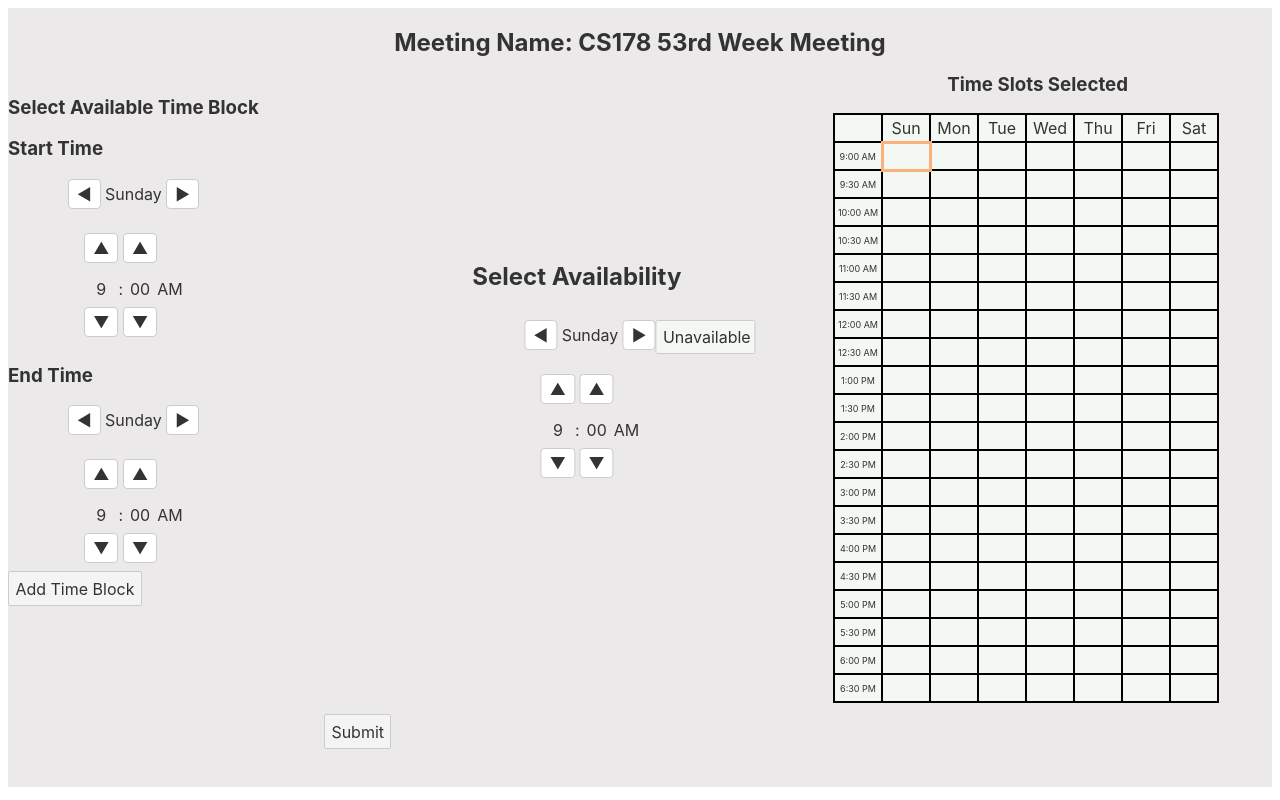
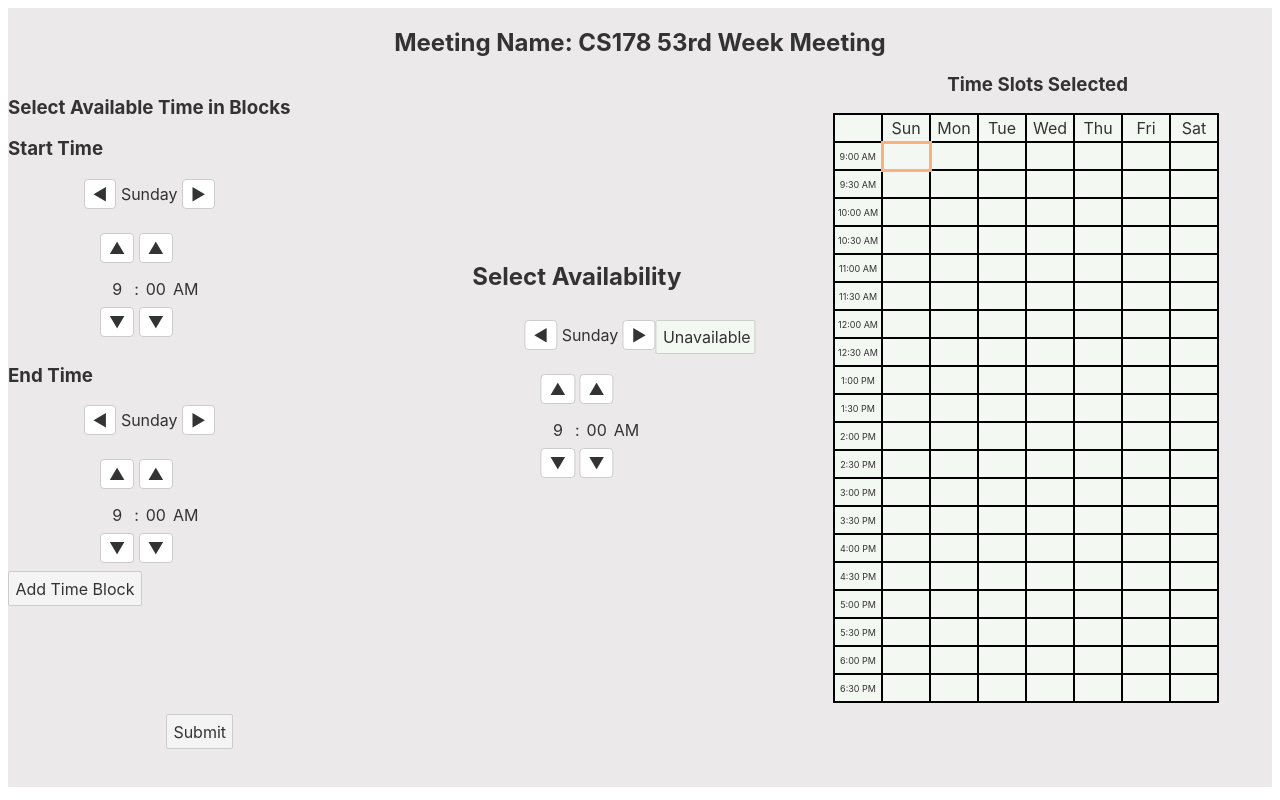
Before and after one commit to CodAngels/Tier2a, a Svelte app: page / in a window 1280 px wide. Both pictures are taken after a click on the button "Start". Built offline with nearby package versions, Linux system fonts and the light colour scheme.

Commit message:
Correcting unselected time slots error

```diff
--- a/src/Input.svelte
+++ b/src/Input.svelte
@@ -85,7 +85,7 @@
 	<div class="container">
 		<h2><center>Meeting Name: CS178 53rd Week Meeting</center></h2>
 		<div class="timeblock">
-			<h3>Select Available Time Block</h3>
+			<h3>Select Available Time in Blocks</h3>
 			<div>
 				<h3>Start Time</h3>
 				<!-- {start_time} -->
@@ -193,7 +193,7 @@
 		border: 0;
 		margin: 0;
 		padding: 0;
-		width: 100%;
+		width: 50%;
 		height: 100%;
 		border-radius: 0;
 	}
@@ -252,7 +252,7 @@
 	.bottom-buttons {
 		padding-top: 100px;
 		padding-bottom: 30px;
-		width: 50%;
+		width: 25%;
 		left: 50%;
 		transform: translateY(30%);
 		transform: translateX(50%);
```
